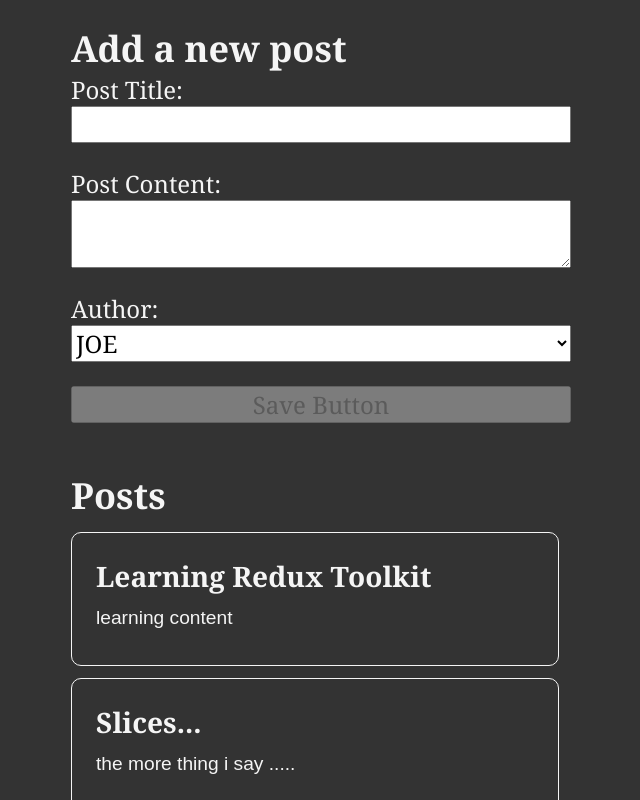
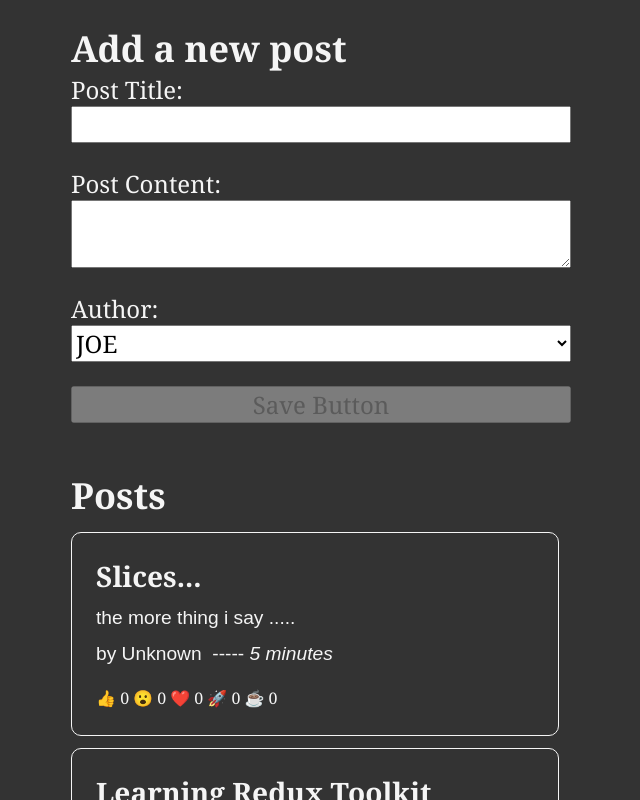
Before and after one commit to TuanDao-0110/redux_tool_kit, a React (Create React App) app: page / in a window 1280 px wide. Shown: the top 800 px of the page, without its empty margins (319-959 px from the left). Built offline with nearby package versions, Linux system fonts and the light colour scheme.

Commit message:
add reaction

```diff
--- a/package.json
+++ b/package.json
@@ -7,6 +7,8 @@
     "@testing-library/jest-dom": "^5.16.5",
     "@testing-library/react": "^13.4.0",
     "@testing-library/user-event": "^13.5.0",
+    "data-fns": "^0.1.8",
+    "date-fns": "^2.29.3",
     "react": "^18.2.0",
     "react-dom": "^18.2.0",
     "react-redux": "^8.0.4",
--- a/src/app/store.js
+++ b/src/app/store.js
@@ -1,9 +1,9 @@
 import { configureStore } from "@reduxjs/toolkit";
 import postsSliceReducer from "../features/posts/postsSlice";
-import users from "../features/users/userSlice";
+import userSlice from "../features/users/userSlice";
 export const store = configureStore({
     reducer: {
         postsSliceReducer,
-        users
+        users: userSlice
     }
 })
--- /dev/null
+++ b/src/features/posts/PostAuthor.js
@@ -0,0 +1,14 @@
+import React from 'react'
+import { useSelector } from 'react-redux'
+import { selectALlUser } from '../users/userSlice'
+
+
+export default function PostAuthor({ userId }) {
+    const users = useSelector(selectALlUser)
+    const author = users.find(user => user.id === userId)
+    return (
+        <span>
+            by {author ? author.name : 'Unknown'}
+        </span>
+    )
+}
--- a/src/features/posts/PostList.js
+++ b/src/features/posts/PostList.js
@@ -1,18 +1,32 @@
 import React from 'react'
 import { useSelector } from 'react-redux'
-import {selectAllPost} from './postsSlice'
+import PostAuthor from './PostAuthor'
+import { selectAllPost } from './postsSlice'
+import ReactionBtn from './ReactionBtn'
+import TimeAgo from './TimeAgo'
 export default function PostList() {
     // const posts = useSelector(state => state.postsSliceReducer)
+
     // we can write shorten like this:
     const posts = useSelector(selectAllPost)
+    // sorting the post :
+    const orderedPost = posts.slice().sort((a, b) => b.date.localeCompare(a.date))
     const renderedPost = () => {
-        return posts?.map((item, index) => {
+        return orderedPost?.map((item, index) => {
             return <article key={`${item.id}--${index}`}>
                 <h3>{item.title}</h3>
                 <p>{item.content?.substring(0, 100)}</p>
-            </article>
+                <p className='postCreadit'>
+                    <PostAuthor userId={item?.userId}></PostAuthor>
+                    <TimeAgo timestamp={item.date}></TimeAgo>
+
+                </p>
+                <ReactionBtn post={item}></ReactionBtn>
+            </article >
         })
     }
+
+
     return (
         <section>
             <h2>Posts</h2>
--- /dev/null
+++ b/src/features/posts/ReactionBtn.js
@@ -0,0 +1,30 @@
+import React from 'react'
+import { useDispatch } from 'react-redux'
+import { reactionAdded } from './postsSlice'
+const reactionEmoji = {
+    thumbsUp: '👍',
+    wow: '😮',
+    heart: '❤️',
+    rocket: '🚀',
+    coffee: '☕'
+}
+export default function ReactionBtn({ post }) {
+    const dispatch = useDispatch()
+    const reactionBtn = Object.entries(reactionEmoji).map(([name, emoji]) => {
+        return <button
+            key={name}
+            type='button'
+            className='reactionButton'
+            onClick={() => {
+                dispatch(reactionAdded({ postId: post.id, reaction: name }))
+            }}
+
+        >
+            {emoji} {post.reactions[name]}
+        </button>
+    })
+
+    return (
+        <div>{reactionBtn}</div>
+    )
+}
--- /dev/null
+++ b/src/features/posts/TimeAgo.js
@@ -0,0 +1,16 @@
+import React from 'react'
+import { parseISO, formatDistanceToNow } from 'date-fns'
+export default function TimeAgo({ timestamp }) {
+    let timeAgo = ''
+    if (timestamp) {
+        const date = parseISO(timestamp)
+        const timePeriod = formatDistanceToNow(date)
+        timeAgo = `${timePeriod}`
+    }
+    return (
+        <span title='timestamps'>
+            &nbsp;
+           ----- <i>{timeAgo}</i>
+        </span>
+    )
+}
--- a/src/features/posts/postsSlice.js
+++ b/src/features/posts/postsSlice.js
@@ -1,9 +1,26 @@
 import { createSlice, nanoid } from "@reduxjs/toolkit";
-
+import { sub } from 'date-fns'
 
 const initialState = [
-    { id: 1, title: 'Learning Redux Toolkit', content: 'learning content' },
-    { id: 2, title: 'Slices...', content: 'the more thing i say .....' }
+    {
+        id: 1, title: 'Learning Redux Toolkit', content: 'learning content', date: sub(new Date(), { minutes: 10 }).toISOString(),
+        reactions: {
+            thumbsUp: 0,
+            wow: 0,
+            heart: 0,
+            rocket: 0,
+            coffee: 0
+        }
+    },
+    {
+        id: 2, title: 'Slices...', content: 'the more thing i say .....', date: sub(new Date(), { minutes: 5 }).toISOString(), reactions: {
+            thumbsUp: 0,
+            wow: 0,
+            heart: 0,
+            rocket: 0,
+            coffee: 0
+        }
+    }
 
 ]
 
@@ -13,21 +30,38 @@ const postSlice = createSlice({
     name: 'posts',
     initialState,//initialState is known as initialState above ==> now it become this reducer's value
     reducers: {
+        // 1. reducer
         postAddded: {
             // reducer on this case just doing actions
             reducer(state, action) {
                 state.push(action.payload)
             },
             // prepare in this will present for action.payload: ==> it help to modify payload structure
-            prepare(title, content,userId) {
+            prepare(title, content, userId) {
                 return {
                     payload: {
                         id: nanoid(),
                         title,
                         content,
-                        userId
+                        userId,
+                        date: new Date().toISOString(),
+                        reactions: {
+                            thumbsUp: 0,
+                            wow: 0,
+                            heart: 0,
+                            rocket: 0,
+                            coffee: 0
+                        }
                     }
                 }
+            }
+        },
+        // 2. reducer
+        reactionAdded: (state, action) => {
+            const { postId, reaction } = action.payload
+            const existingPost = state.find(post => post.id === postId)
+            if (existingPost) {
+                existingPost.reactions[reaction]++
             }
         }
     }
@@ -36,6 +70,6 @@ const postSlice = createSlice({
 
 export const selectAllPost = (state) => state.postsSliceReducer;
 // epxort action
-export const { postAddded } = postSlice.actions
+export const { postAddded ,reactionAdded} = postSlice.actions
 // export reducer
 export default postSlice.reducer
```
Also changed, not shown: 1 other file (tests, documents, lock files or other folders).
